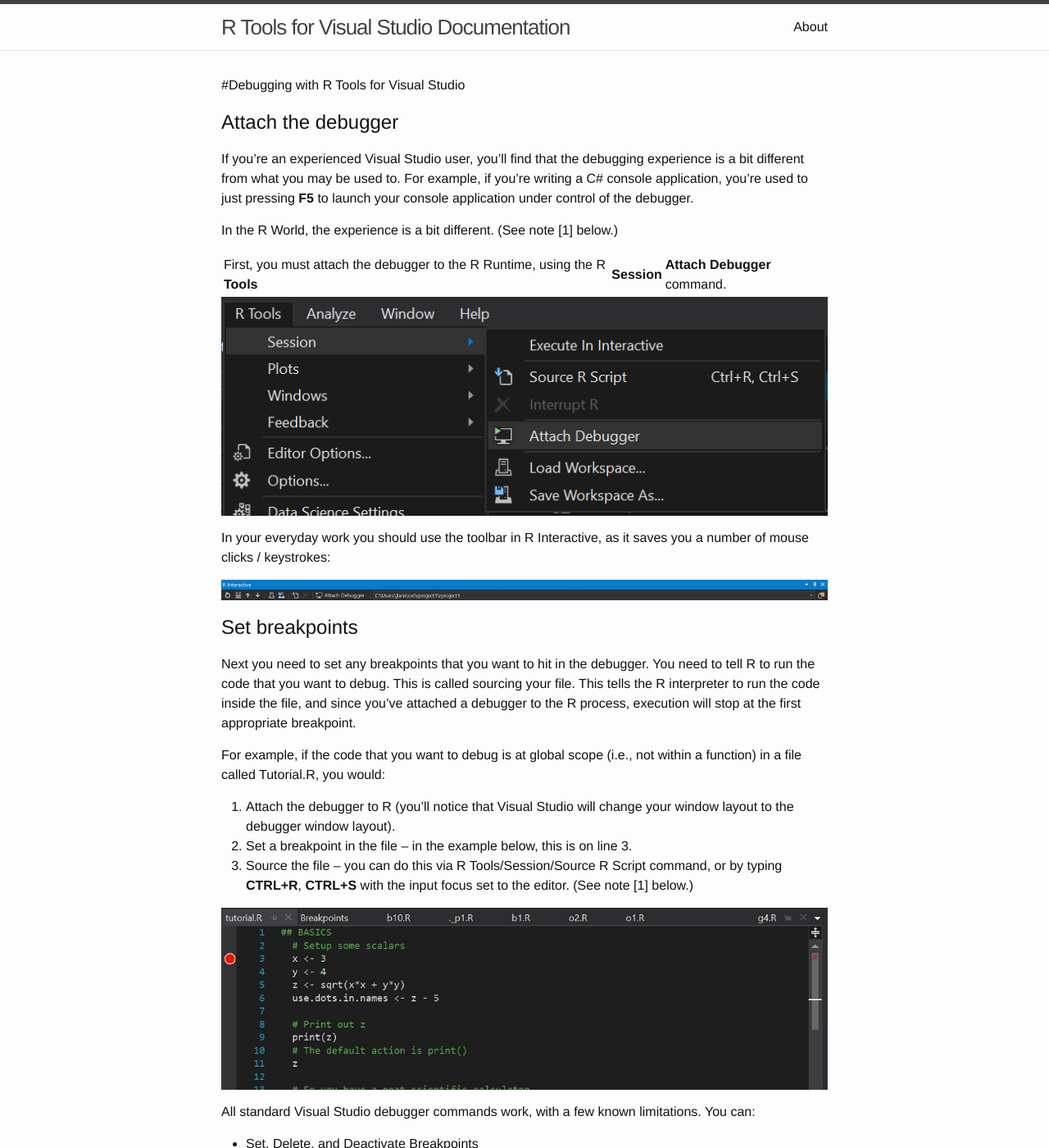
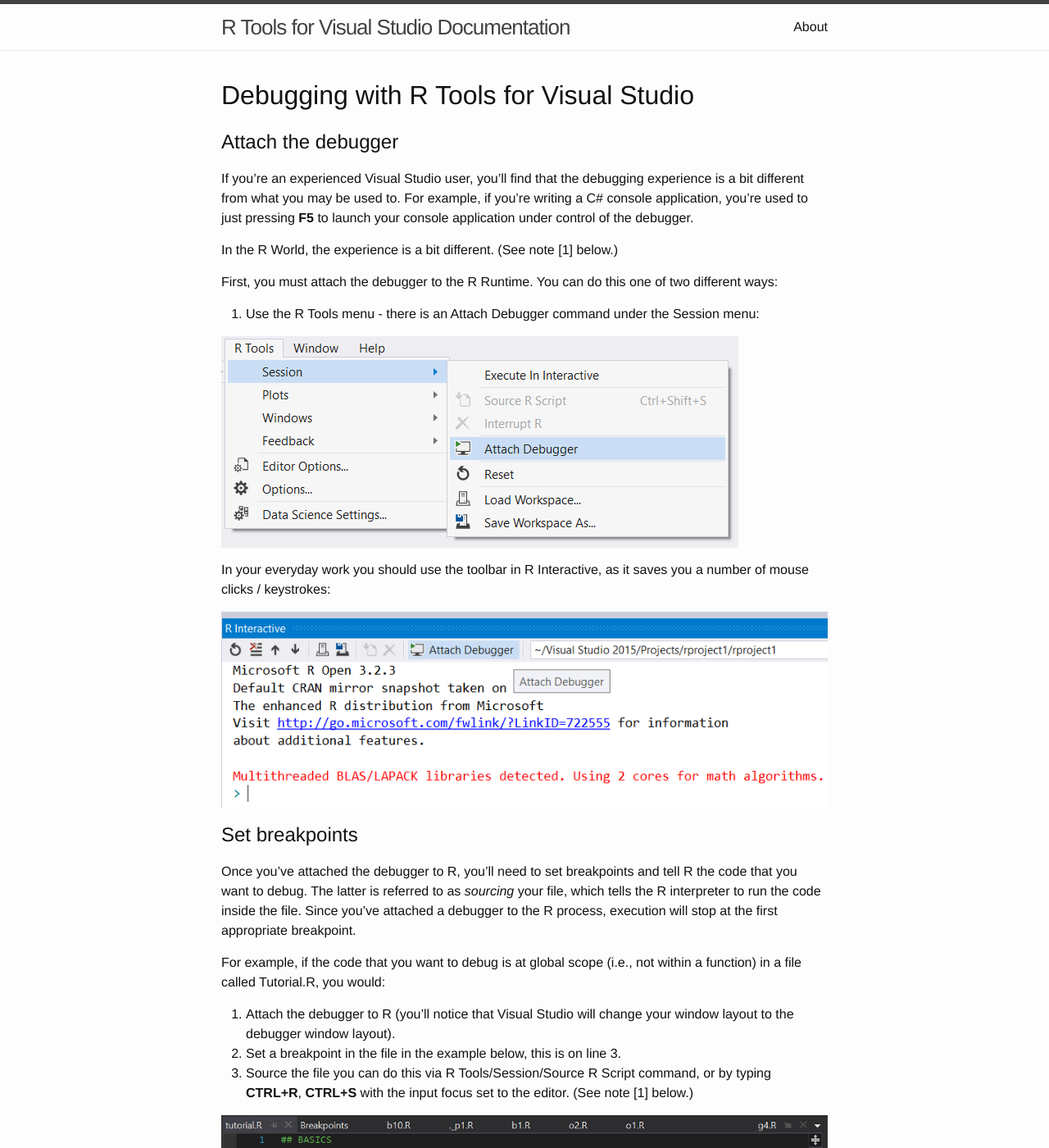
Before and after one commit to microsoft/RTVS-docs, a Jekyll site: the page built from debugging.md, in a window 1280 px wide and 1400 px high. Shown: the whole window at 82% size. Built offline with Jekyll 4.4.1, drawn with Linux system fonts in a browser that asks for light colours.

Commit message:
Updating screenshots and docs for debugger

```diff
--- a/debugging.md
+++ b/debugging.md
@@ -2,30 +2,47 @@
 layout: default
 ---
 
-
-#Debugging with R Tools for Visual Studio
+# Debugging with R Tools for Visual Studio
 
 ## Attach the debugger
-If you’re an experienced Visual Studio user, you’ll find that the debugging experience is a bit different from what you may be used to. For example, if you’re writing a C# console application, you’re used to just pressing **F5** to launch your console application under control of the debugger.
+
+If you're an experienced Visual Studio user, you'll find that the debugging
+experience is a bit different from what you may be used to. For example, if
+you're writing a C# console application, you're used to just pressing **F5**
+to launch your console application under control of the debugger.
 
 In the R World, the experience is a bit different. (See note [1] below.)
 
-First, you must attach the debugger to the R Runtime, using the R **Tools** | **Session** | **Attach Debugger** command.
+First, you must attach the debugger to the R Runtime. You can do this one of two
+different ways:
+
+1. Use the R Tools menu - there is an Attach Debugger command under the Session
+   menu:
 
   ![](./media/RTVS-Debugging-attach-debugger.png)
 
-In your everyday work you should use the toolbar in R Interactive, as it saves you a number of mouse clicks / keystrokes:
+In your everyday work you should use the toolbar in R Interactive, as it saves
+you a number of mouse clicks / keystrokes:
 
   ![](./media/RTVS-Debugging-r-toolbar.png)
 
 ## Set breakpoints
-Next you need to set any breakpoints that you want to hit in the debugger. You need to tell R to run the code that you want to debug. This is called sourcing your file. This tells the R interpreter to run the code inside the file, and since you’ve attached a debugger to the R process, execution will stop at the first appropriate breakpoint.
 
-For example, if the code that you want to debug is at global scope (i.e., not within a function) in a file called Tutorial.R, you would:
+Once you've attached the debugger to R, you'll need to set breakpoints and tell
+R the code that you want to debug. The latter is referred to as *sourcing* your
+file, which tells the R interpreter to run the code inside the file. Since
+you've attached a debugger to the R process, execution will stop at the first
+appropriate breakpoint.
 
-1. Attach the debugger to R (you’ll notice that Visual Studio will change your window layout to the debugger window layout).
-2. Set a breakpoint in the file – in the example below, this is on line 3.
-3. Source the file – you can do this via R Tools/Session/Source R Script command, or by typing **CTRL+R**, **CTRL+S** with the input focus set to the editor. (See note [1] below.)
+For example, if the code that you want to debug is at global scope (i.e., not
+within a function) in a file called Tutorial.R, you would:
+
+1. Attach the debugger to R (you'll notice that Visual Studio will change your
+   window layout to the debugger window layout).
+2. Set a breakpoint in the file in the example below, this is on line 3.
+3. Source the file you can do this via R Tools/Session/Source R Script
+   command, or by typing **CTRL+R**, **CTRL+S** with the input focus set to the
+   editor. (See note [1] below.)
 
   ![](./media/RTVS-Debugging-set-breakpoint.png)
 
```
Also changed, not shown: media/RTVS-Debugging-attach-debugger.png, media/RTVS-Debugging-r-toolbar.png.
